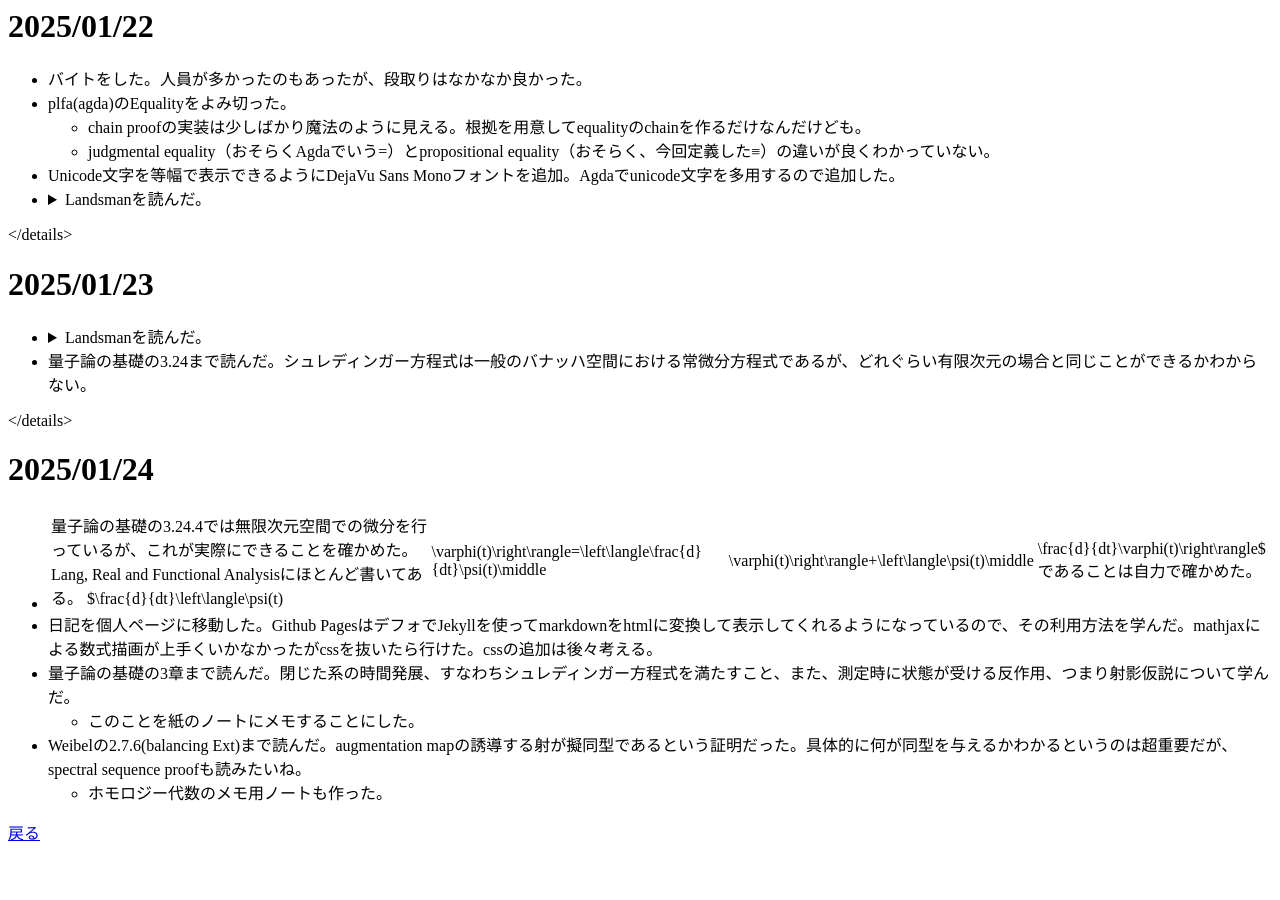
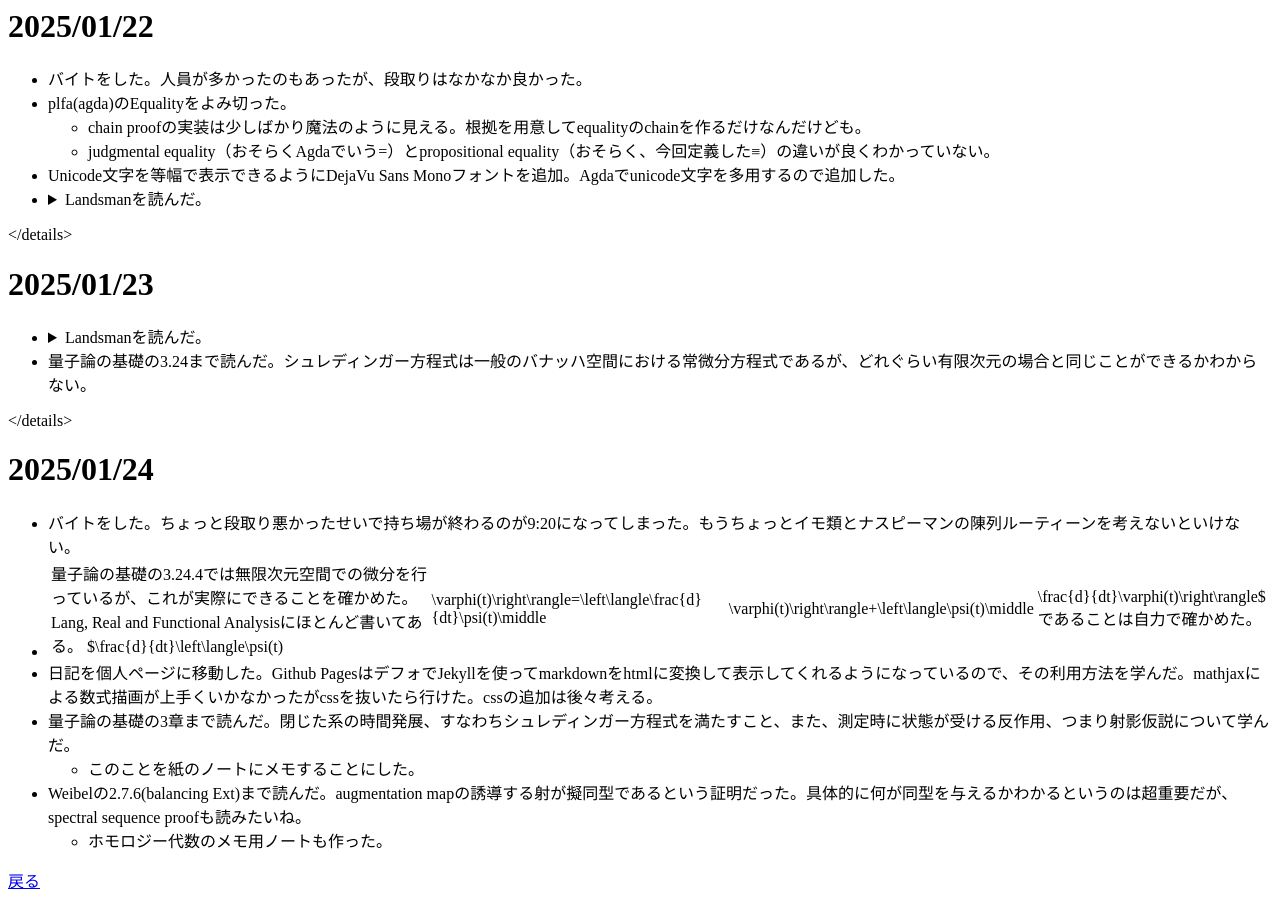
Before and after one commit to McMoscovium/mcmoscovium.github.io, a Jekyll site: the page built from diary/2025-01/index.md, in a window 1280 px wide and 900 px high, scrolled down 1257 px. Built offline with Jekyll 4.4.1, drawn with Linux system fonts in a browser that asks for light colours; our own code applies the rules of GitHub Pages for plain Markdown files; before the commit the page ends 2109 px from its top, so only the background shows below that.

Commit message:
Update index.md

```diff
--- a/diary/2025-01/index.md
+++ b/diary/2025-01/index.md
@@ -102,6 +102,7 @@
 </details>
 
 # 2025/01/24
+- バイトをした。ちょっと段取り悪かったせいで持ち場が終わるのが9:20になってしまった。もうちょっとイモ類とナスピーマンの陳列ルーティーンを考えないといけない。
 - 量子論の基礎の3.24.4では無限次元空間での微分を行っているが、これが実際にできることを確かめた。Lang, Real and Functional Analysisにほとんど書いてある。 $\frac{d}{dt}\left\langle\psi(t)|\varphi(t)\right\rangle=\left\langle\frac{d}{dt}\psi(t)\middle|\varphi(t)\right\rangle+\left\langle\psi(t)\middle|\frac{d}{dt}\varphi(t)\right\rangle$ であることは自力で確かめた。
 - 日記を個人ページに移動した。Github PagesはデフォでJekyllを使ってmarkdownをhtmlに変換して表示してくれるようになっているので、その利用方法を学んだ。mathjaxによる数式描画が上手くいかなかったがcssを抜いたら行けた。cssの追加は後々考える。
 - 量子論の基礎の3章まで読んだ。閉じた系の時間発展、すなわちシュレディンガー方程式を満たすこと、また、測定時に状態が受ける反作用、つまり射影仮説について学んだ。
```
